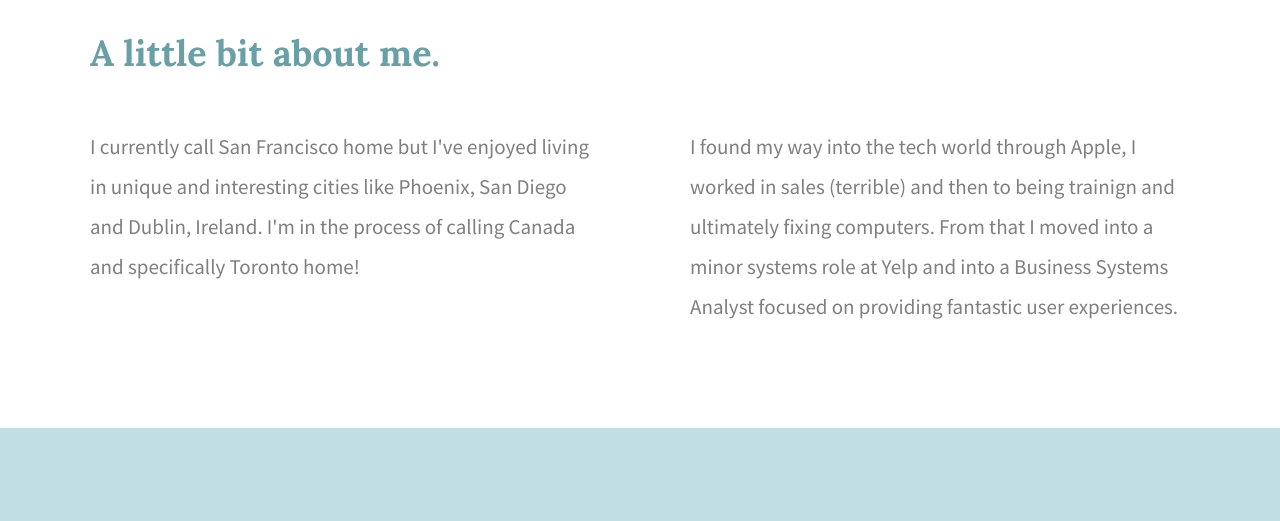
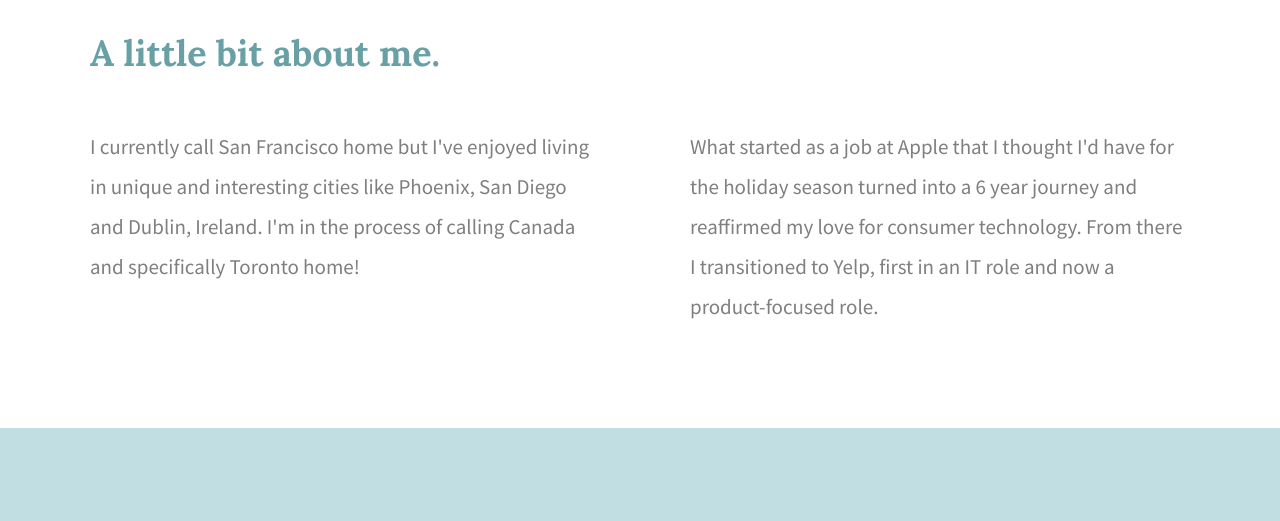
Before and after one commit to tarahbyte/personal_site, a plain HTML site: page index.html in a window 1280 px wide. Shown: the part 880-1401 px from the top of the page. Drawn offline with nearby package versions, Linux system fonts and the light colour scheme.

Commit message:
Updated About section only in index.html

```diff
--- a/index.html
+++ b/index.html
@@ -36,7 +36,7 @@
 	    				<p>I currently call San Francisco home but I've enjoyed living in unique and interesting cities like Phoenix, San Diego and Dublin, Ireland. I'm in the process of calling Canada and specifically Toronto home!</p>
 	    			</div>
 	    			<div class="half-width">
-	    				<p>I found my way into the tech world through Apple, I worked in sales (terrible) and then to being trainign and ultimately fixing computers. From that I moved into a minor systems role at Yelp and into a Business Systems Analyst focused on providing fantastic user experiences.</p>
+	    				<p>What started as a job at Apple that I thought I'd have for the holiday season turned into a 6 year journey and reaffirmed my love for consumer technology. From there I transitioned to Yelp, first in an IT role and now a product-focused role.</p>
 	    			</div>
 	    		</div>
 	    	</section>
```
